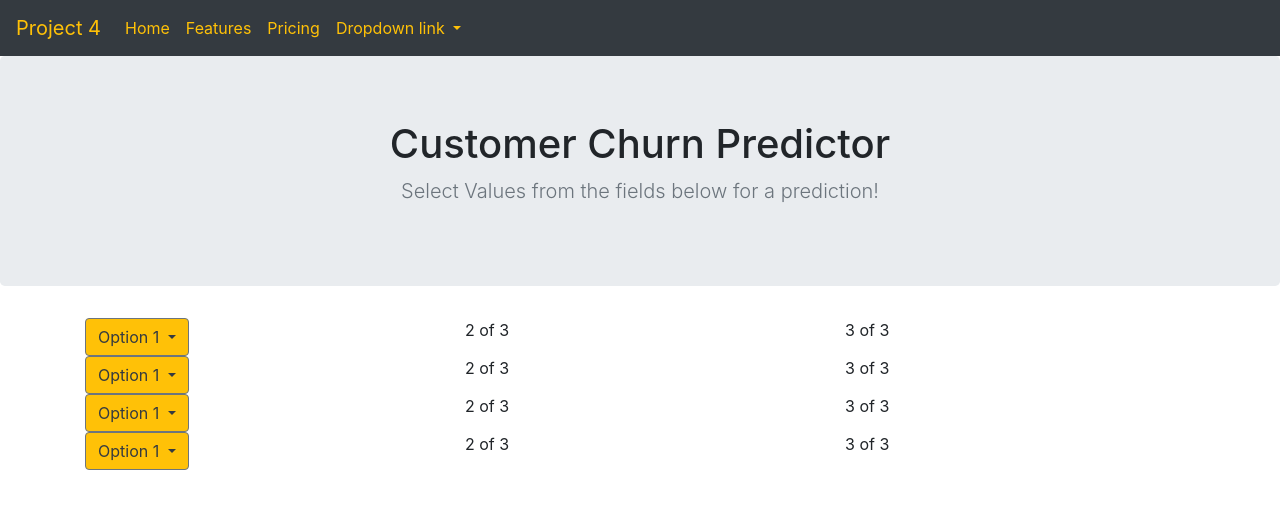
After one commit to Kevin-McConchie/project4fork, a Python web app: template kevin/templates/form.html in a window 1280 px wide. The commit adds this page. Shown: the top 509 px of the page. Run offline with Jinja, Linux system fonts and the light colour scheme; the template is opened without the code that fills it, so the values that code supplies are empty.

Commit message:
Starting the set up of form page

```diff
--- /dev/null
+++ b/kevin/templates/form.html
@@ -0,0 +1,166 @@
+<!DOCTYPE html>
+<html lang="en">
+
+<head>
+    <meta charset="UTF-8">
+    <meta http-equiv="X-UA-Compatible" content="IE=edge">
+    <meta name="viewport" content="width=device-width, initial-scale=1.0">
+    <title>Project 4</title>
+    <link rel="stylesheet" href="https://cdn.jsdelivr.net/npm/bootstrap@4.3.1/dist/css/bootstrap.min.css"
+        integrity="sha384-ggOyR0iXCbMQv3Xipma34MD+dH/1fQ784/j6cY/iJTQUOhcWr7x9JvoRxT2MZw1T" crossorigin="anonymous">
+
+    <link rel="stylesheet" href="../static/css/style.css">
+</head>
+
+<body>
+    <!-- Navbar -->
+    <nav class="navbar navbar-expand-lg navbar-dark bg-dark">
+        <a class="navbar-brand text-warning" href="index.html">Project 4</a>
+        <button class="navbar-toggler" type="button" data-toggle="collapse" data-target="#navbarNavDropdown"
+            aria-controls="navbarNavDropdown" aria-expanded="false" aria-label="Toggle navigation">
+            <span class="navbar-toggler-icon"></span>
+        </button>
+        <div class="collapse navbar-collapse" id="navbarNavDropdown">
+            <ul class="navbar-nav">
+                <li class="nav-item active">
+                    <a class="nav-link text-warning" href="index.html">Home <span class="sr-only">(current)</span></a>
+                </li>
+                <li class="nav-item">
+                    <a class="nav-link text-warning" href="#">Features</a>
+                </li>
+                <li class="nav-item">
+                    <a class="nav-link text-warning" href="#">Pricing</a>
+                </li>
+                <li class="nav-item dropdown">
+                    <a class="nav-link dropdown-toggle text-warning" href="#" id="navbarDropdownMenuLink"
+                        data-toggle="dropdown" aria-haspopup="true" aria-expanded="false">
+                        Dropdown link
+                    </a>
+                    <div class="dropdown-menu" aria-labelledby="navbarDropdownMenuLink">
+                        <a class="dropdown-item text-warning" href="#">Action</a>
+                        <a class="dropdown-item" href="#">Another action</a>
+                        <a class="dropdown-item" href="#">Something else here</a>
+                    </div>
+                </li>
+            </ul>
+        </div>
+    </nav>
+    <!-- Top Banner-->
+    <main role="main">
+        <section class="jumbotron text-center">
+            <div class="container">
+                <h1 class="jumbotron-heading">Customer Churn Predictor</h1>
+                <p class="lead text-muted">Select Values from the fields below for a prediction!</p>
+            </div>
+        </section>
+
+        <div class="container">
+
+            <!-- <button type="button" class="btn btn-warning">Option 1</button> -->
+            <div class="row">
+                <div class="col">
+                    <!-- Default dropend button -->
+                    <div class="btn-group dropend">
+                        <button type="button" class="btn btn-secondary dropdown-toggle text-dark text-bold bg-warning " data-bs-toggle="dropdown"
+                            aria-expanded="false">
+                            Option 1
+                        </button>
+                        <ul class="dropdown-menu">
+                            <!-- Dropdown menu links -->
+                            <option value="0">10th</option>
+                            selection 1
+                        </ul>
+                    </div>
+                </div>
+                <div class="col">
+                    2 of 3
+                </div>
+                <div class="col">
+                    3 of 3
+                </div>
+            </div>
+            <div class="row">
+                <div class="col">
+                    <!-- Default dropend button -->
+                    <div class="btn-group dropend">
+                        <button type="button" class="btn btn-secondary dropdown-toggle text-dark bg-warning" data-bs-toggle="dropdown"
+                            aria-expanded="false">
+                            Option 1
+                        </button>
+                        <ul class="dropdown-menu">
+                            <!-- Dropdown menu links -->
+                            selection 1
+                        </ul>
+                    </div>
+                </div>
+                <div class="col">
+                    2 of 3
+                </div>
+                <div class="col">
+                    3 of 3
+                </div>
+            </div>
+            <div class="row">
+                <div class="col">
+                    <!-- Default dropend button -->
+                    <div class="btn-group dropend">
+                        <button type="button" class="btn btn-secondary dropdown-toggle text-dark bg-warning" data-bs-toggle="dropdown"
+                            aria-expanded="false">
+                            Option 1
+                        </button>
+                        <ul class="dropdown-menu">
+                            <!-- Dropdown menu links -->
+                            selection 1
+                        </ul>
+                    </div>
+                </div>
+                <div class="col">
+                    2 of 3
+                </div>
+                <div class="col">
+                    3 of 3
+                </div>
+            </div>
+            <div class="row">
+                <div class="col">
+                    <!-- Default dropend button -->
+                    <div class="btn-group dropend">
+                        <button type="button" class="btn btn-secondary dropdown-toggle text-dark bg-warning" data-bs-toggle="dropdown"
+                            aria-expanded="false">
+                            Option 1
+                        </button>
+                        <ul class="dropdown-menu">
+                            <!-- Dropdown menu links -->
+                            selection 1
+                        </ul>
+                    </div>
+                </div>
+                <div class="col">
+                    2 of 3
+                </div>
+                <div class="col">
+                    3 of 3
+                </div>
+            </div>
+        </div>
+
+        </div>
+
+
+
+
+        <!-- Scripts -->
+        <script src="https://code.jquery.com/jquery-3.3.1.slim.min.js"
+            integrity="sha384-q8i/X+965DzO0rT7abK41JStQIAqVgRVzpbzo5smXKp4YfRvH+8abtTE1Pi6jizo"
+            crossorigin="anonymous"></script>
+        <script src="https://cdn.jsdelivr.net/npm/popper.js@1.14.7/dist/umd/popper.min.js"
+            integrity="sha384-UO2eT0CpHqdSJQ6hJty5KVphtPhzWj9WO1clHTMGa3JDZwrnQq4sF86dIHNDz0W1"
+            crossorigin="anonymous"></script>
+        <script src="https://cdn.jsdelivr.net/npm/bootstrap@4.3.1/dist/js/bootstrap.min.js"
+            integrity="sha384-JjSmVgyd0p3pXB1rRibZUAYoIIy6OrQ6VrjIEaFf/nJGzIxFDsf4x0xIM+B07jRM"
+            crossorigin="anonymous"></script>
+        <script src="./static/data.js"></script>
+        <script src="./static/app.js"></script>
+</body>
+
+</html>
```
Also changed, not shown: kevin/templates/index.html (+19 -12 lines).
